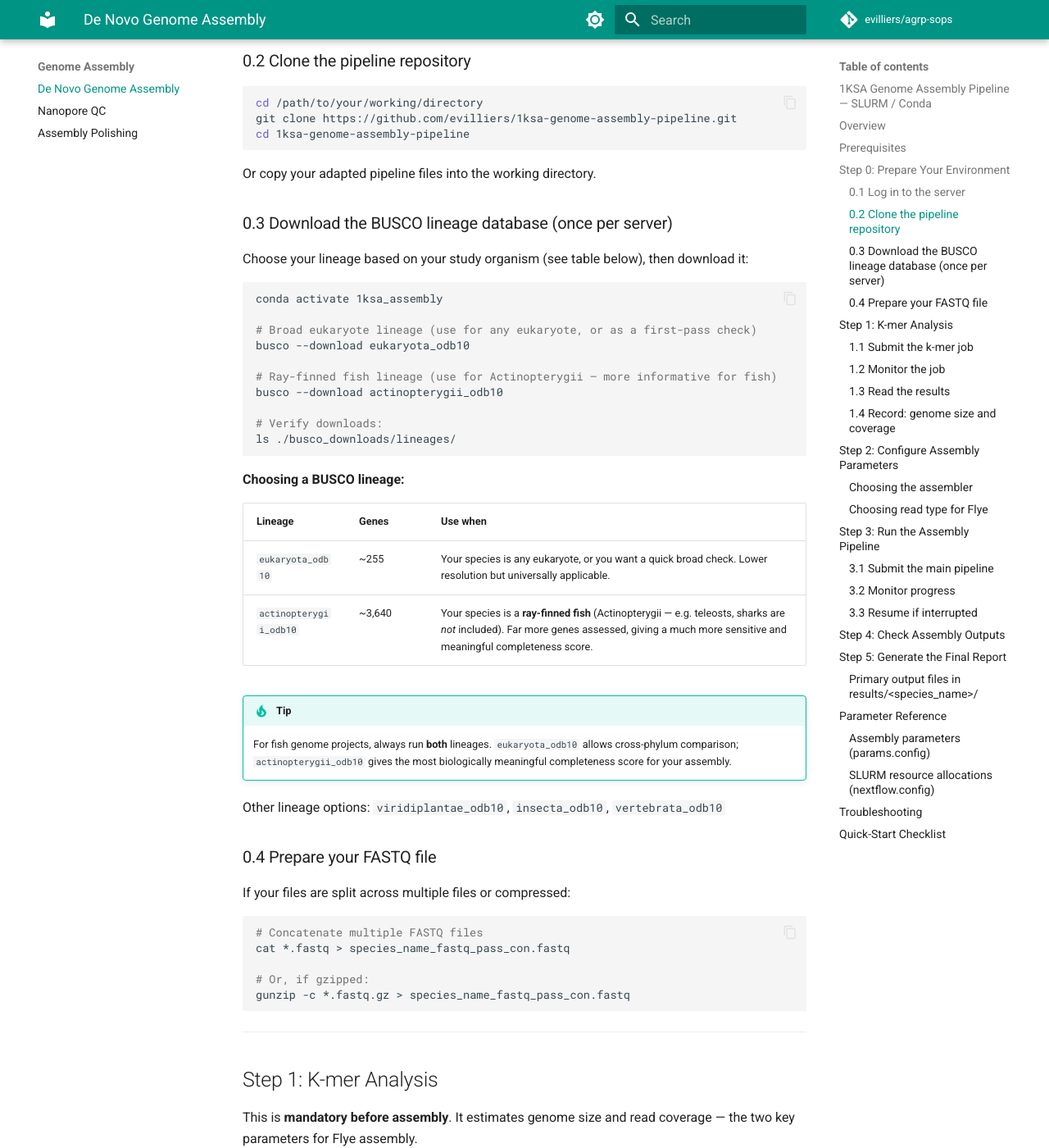
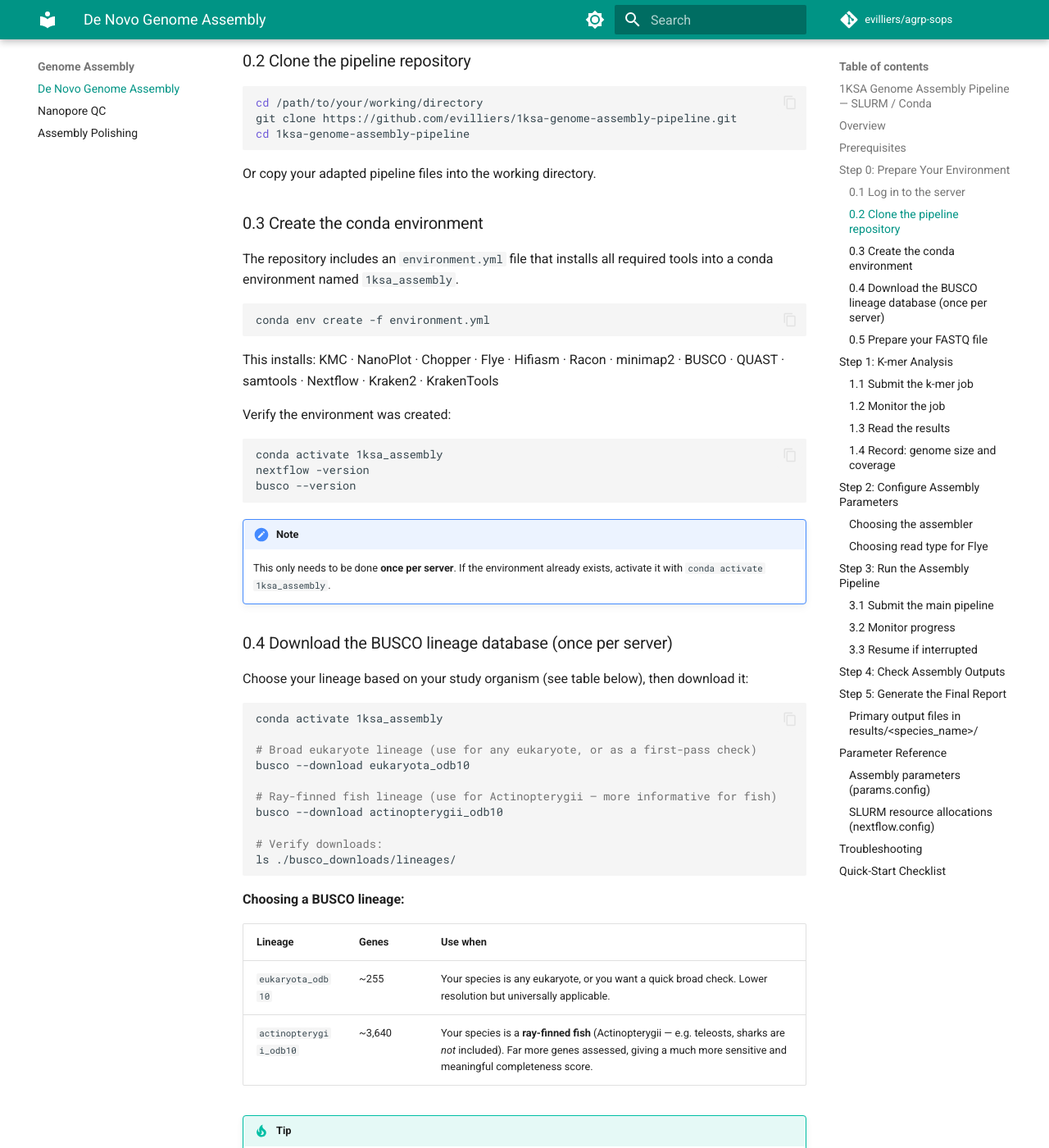
Before and after one commit to evilliers/agrp-sops, an MkDocs documentation site: the page built from docs/genome-assembly/SOP_Genome_Assembly.md, in a window 1280 px wide and 1400 px high, scrolled down 1308 px. Shown: the whole window at 82% size. Built offline with MkDocs 1.6.1 and Material for MkDocs 9.7.7, drawn with Linux system fonts in a browser that asks for light colours; comment, search, counter and statistics services are not loaded; some of the changed text lies outside the part shown.

Commit message:
Add conda environment creation step to Genome Assembly SOP
New step 0.3 guides users to create the 1ksa_assembly conda environment
from environment.yml included in the pipeline repository.

Co-Authored-By: Claude Sonnet 4.6 <noreply@anthropic.com>

````diff
--- a/docs/genome-assembly/SOP_Genome_Assembly.md
+++ b/docs/genome-assembly/SOP_Genome_Assembly.md
@@ -33,7 +33,7 @@ Stages 1, 2, 4, 5, and 6 are managed by Nextflow and submitted automatically to
 ## Prerequisites
 
 - Access to the SLURM cluster with queue `agrp`
-- Conda environment `1ksa_assembly` installed with all tools
+- Conda environment `1ksa_assembly` created from `environment.yml` (see step 0.3)
 - BUSCO lineage database downloaded (see step 1.3)
 - Raw FASTQ file (concatenated, basecalling already done)
 
@@ -57,7 +57,28 @@ cd 1ksa-genome-assembly-pipeline
 
 Or copy your adapted pipeline files into the working directory.
 
-### 0.3 Download the BUSCO lineage database (once per server)
+### 0.3 Create the conda environment
+
+The repository includes an `environment.yml` file that installs all required tools into a conda environment named `1ksa_assembly`.
+
+```bash
+conda env create -f environment.yml
+```
+
+This installs: KMC · NanoPlot · Chopper · Flye · Hifiasm · Racon · minimap2 · BUSCO · QUAST · samtools · Nextflow · Kraken2 · KrakenTools
+
+Verify the environment was created:
+
+```bash
+conda activate 1ksa_assembly
+nextflow -version
+busco --version
+```
+
+!!! note
+    This only needs to be done **once per server**. If the environment already exists, activate it with `conda activate 1ksa_assembly`.
+
+### 0.4 Download the BUSCO lineage database (once per server)
 
 Choose your lineage based on your study organism (see table below), then download it:
 
@@ -86,7 +107,7 @@ ls ./busco_downloads/lineages/
 
 Other lineage options: `viridiplantae_odb10`, `insecta_odb10`, `vertebrata_odb10`
 
-### 0.4 Prepare your FASTQ file
+### 0.5 Prepare your FASTQ file
 
 If your files are split across multiple files or compressed:
 
````
